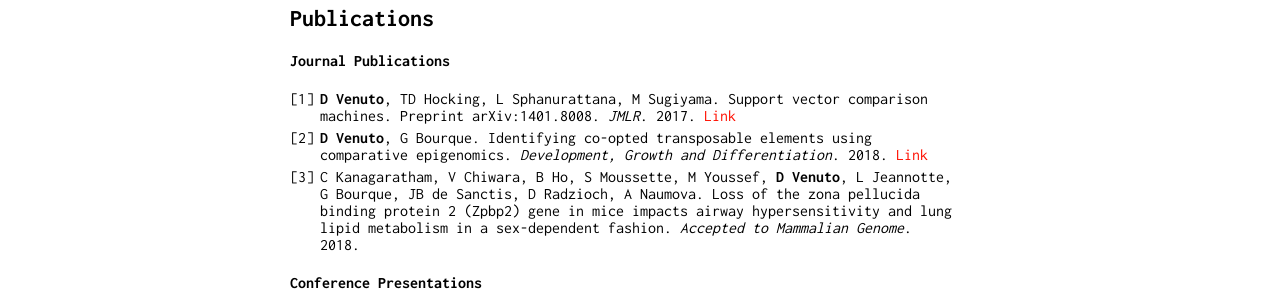
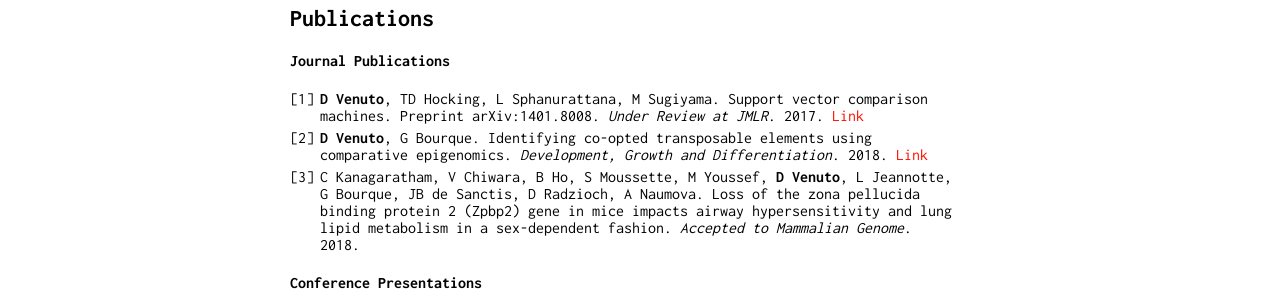
Before and after one commit to dvVenuto/dvvenuto.github.io, a Jekyll site: the page built from index.md, in a window 1280 px wide. Shown: the part 426-726 px from the top of the page. Built offline with Jekyll 4.4.1, drawn with Linux system fonts in a browser that asks for light colours; our own code applies the rules of GitHub Pages for plain Markdown files.

Commit message:
Update index.md

```diff
--- a/index.md
+++ b/index.md
@@ -18,7 +18,7 @@ Convex optimization problems for kernel machines, convolutional neural networks
 
 #### Journal Publications
 
-1. **D Venuto**, TD Hocking, L Sphanurattana, M Sugiyama. Support vector comparison machines. Preprint arXiv:1401.8008. *JMLR*. 2017. [Link](https://arxiv.org/pdf/1401.8008.pdf)
+1. **D Venuto**, TD Hocking, L Sphanurattana, M Sugiyama. Support vector comparison machines. Preprint arXiv:1401.8008. *Under Review at JMLR*. 2017. [Link](https://arxiv.org/pdf/1401.8008.pdf)
 2. **D Venuto**, G Bourque. Identifying co-opted transposable elements using comparative epigenomics. *Development, Growth and Differentiation*. 2018. [Link](http://onlinelibrary.wiley.com/doi/10.1111/dgd.12423/abstract)
 3. C Kanagaratham, V Chiwara, B Ho, S Moussette, M Youssef, **D Venuto**, L Jeannotte, G Bourque, JB de Sanctis, D Radzioch, A Naumova. Loss of the zona pellucida binding protein 2 (Zpbp2) gene in mice impacts airway hypersensitivity and lung lipid metabolism in a sex-dependent fashion. *Accepted to Mammalian Genome*. 2018.
 
```
